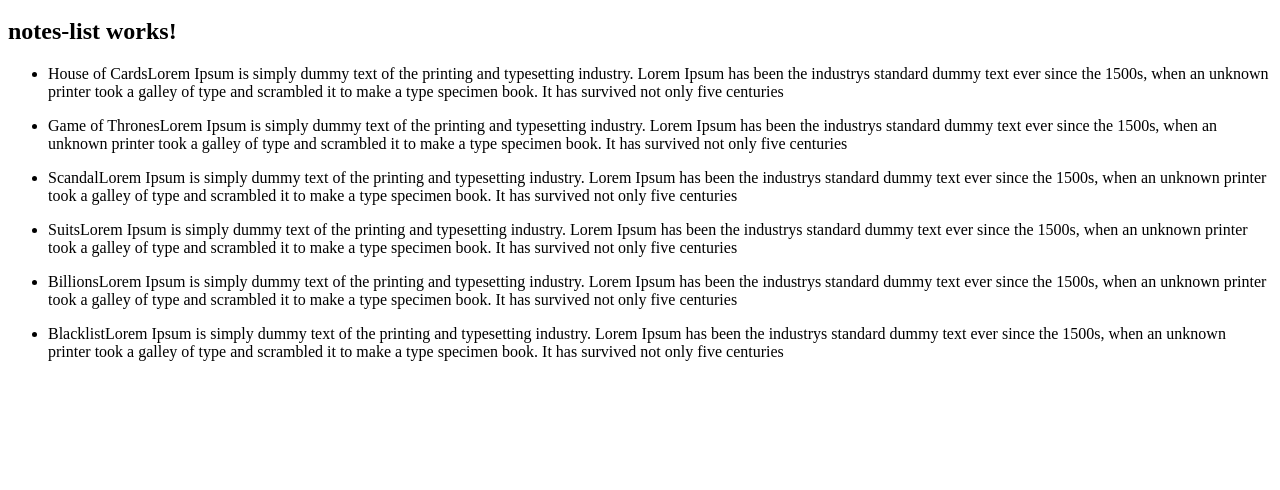
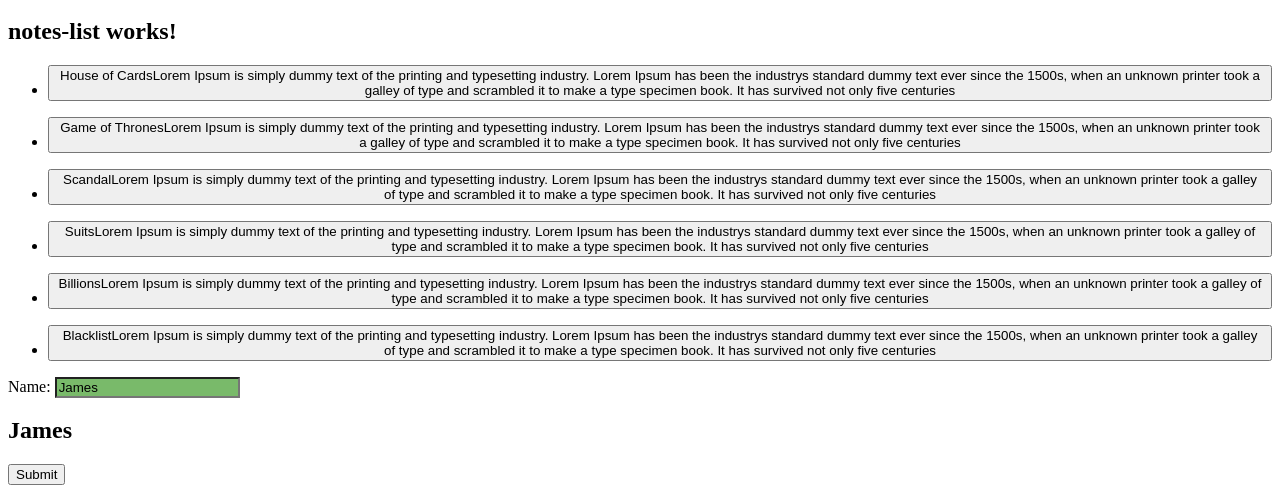
Before and after one commit to anasbassi/notesapp, an Angular app: page / in a window 1280 px wide. Shown: the part 580-1070 px from the top of the page. Before the commit the page ends 957 px from the top, so only its background shows below. Built offline with nearby package versions, Linux system fonts and the light colour scheme.

Commit message:
Template driven forms

```diff
--- a/src/app/notes-list/notes-list.component.css
+++ b/src/app/notes-list/notes-list.component.css
@@ -0,0 +1,6 @@
+input.ng-valid {
+    background-color: #79ba6a;
+  }
+  input.ng-invalid {
+    background-color: #f58c84;
+  }
--- a/src/app/notes-list/notes-list.component.html
+++ b/src/app/notes-list/notes-list.component.html
@@ -2,9 +2,20 @@
     <h2>notes-list works!</h2>
     <ul class="notes" *ngFor="let note of notes">
         <li>
-          <span class="note-title">{{ note.title }}</span>
-          <span class="note-text">{{ note.text}}</span>
+          <button (click)="show(note.title)">
+            <span class="note-title">{{ note.title }}</span>
+            <span class="note-text">{{ note.text}}</span>
+          </button>
         </li>
       </ul>
 
 </div>
+<form action="submit" #myForm="ngForm">
+  <label>Name:
+    <input type="text" [(ngModel)]="name" name="name" />
+    <h2>{{ name }}</h2>
+  </label>
+  <input type="submit"
+    value="Submit"
+    [disabled]="!myForm.form.valid" />
+</form>
--- a/src/app/notes-list/notes-list.component.ts
+++ b/src/app/notes-list/notes-list.component.ts
@@ -1,15 +1,18 @@
 import { Component } from '@angular/core';
 import { CommonModule } from '@angular/common';
 import { Note } from '../notes';
+import { FormsModule } from '@angular/forms';
 
 @Component({
   selector: 'app-notes-list',
   standalone: true,
-  imports: [CommonModule],
+  imports: [CommonModule, FormsModule],
   templateUrl: './notes-list.component.html',
   styleUrl: './notes-list.component.css'
 })
 export class NotesListComponent {
+
+  name = 'James';
   notes: Note[] = [
     {
         id: 0,
@@ -43,6 +46,10 @@
     }
   ];
 
+  show(title: string){
+    alert(title);
+  }
+
   constructor() { }
 
   ngOnInit(): void {
```
